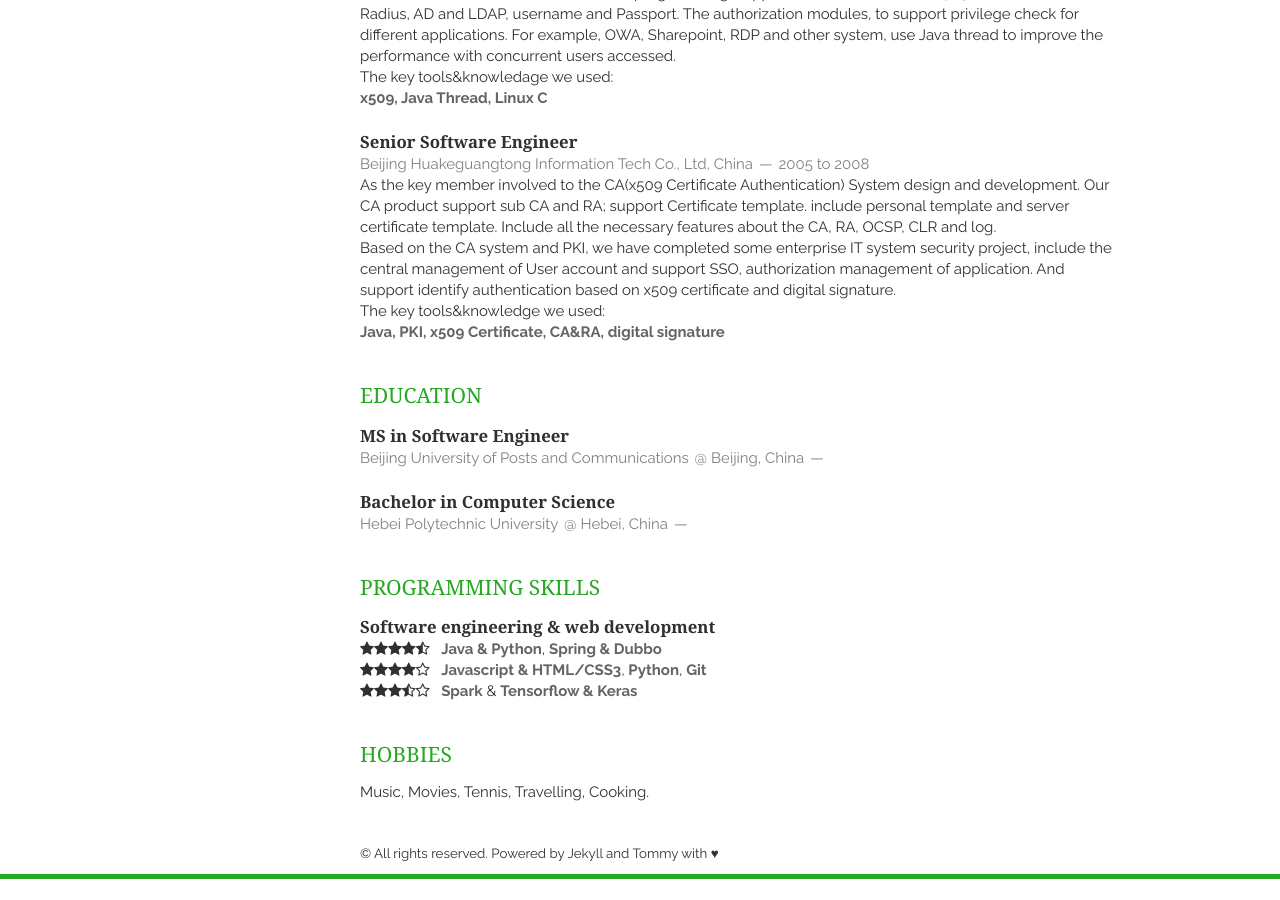
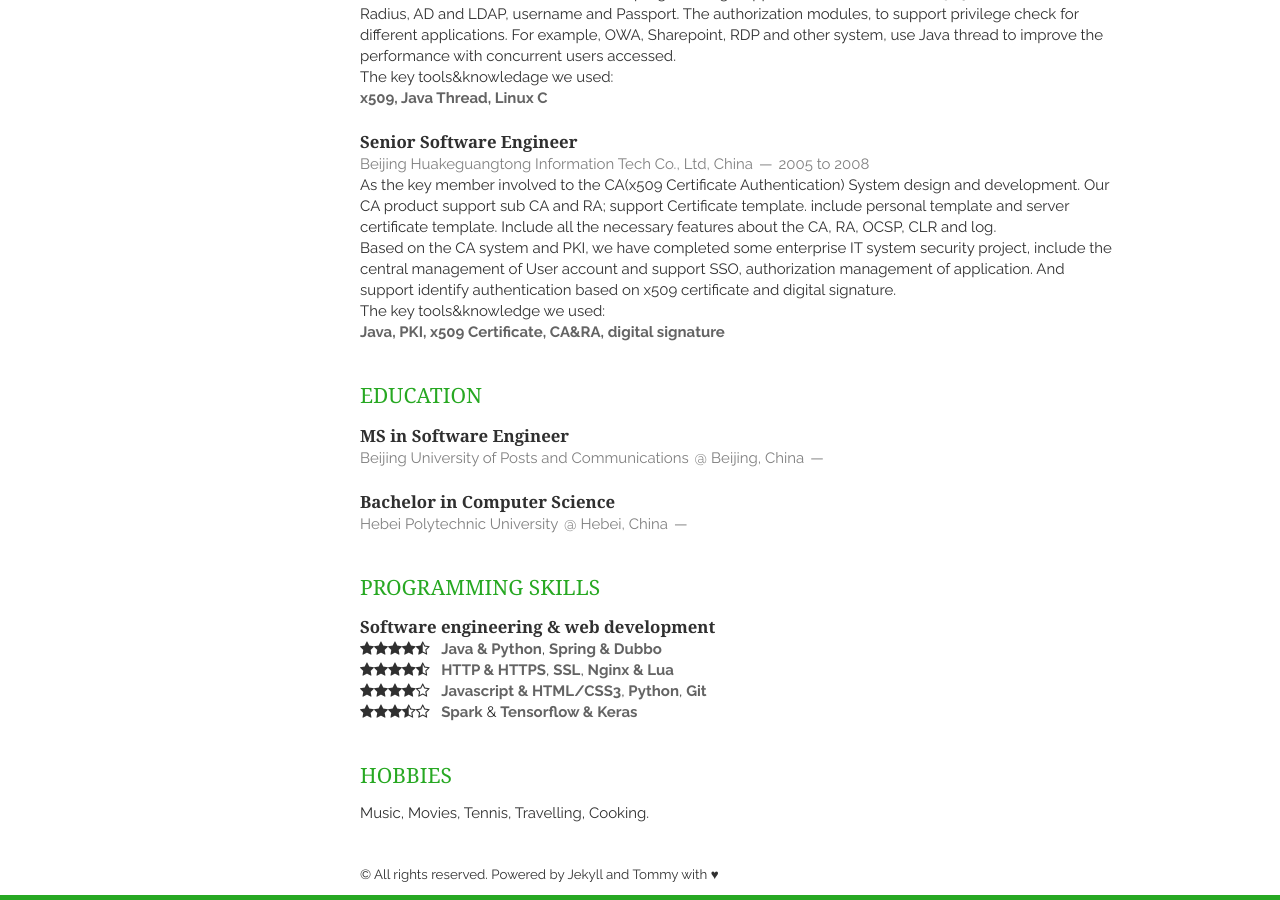
Before and after one commit to rongbino/blog, a Jekyll site: the page built from resume.html, in a window 1280 px wide and 900 px high, scrolled down 1199 px. Built offline with Jekyll 4.4.1, drawn with Linux system fonts in a browser that asks for light colours; nearby versions of some CDN libraries; before the commit the page ends 2078 px from its top, so only the background shows below that.

Commit message:
update the skills

```diff
--- a/_includes/skills.html
+++ b/_includes/skills.html
@@ -7,6 +7,11 @@
         <p>
             <i class="fa fa-star"></i><i class="fa fa-star"></i><i class="fa fa-star"></i><i class="fa fa-star"></i><i class="fa fa-star-half-o"></i>
             &nbsp;&nbsp;<em>Java & Python</em>, <em>Spring & Dubbo</em>
+        </p>
+        <p>
+            <i class="fa fa-star"></i><i class="fa fa-star"></i><i class="fa fa-star"></i><i class="fa fa-star"></i><i class="fa fa-star-half-o"></i>
+            &nbsp;&nbsp;<em>HTTP & HTTPS</em>, <em>SSL</em>, <em>Nginx & Lua</em>
+        </p>
         <p>
             <i class="fa fa-star"></i><i class="fa fa-star"></i><i class="fa fa-star"></i><i class="fa fa-star"></i><i class="fa fa-star-o"></i>
             &nbsp;&nbsp;<em>Javascript & HTML/CSS3</em>, <em>Python</em>, <em>Git</em>
```
